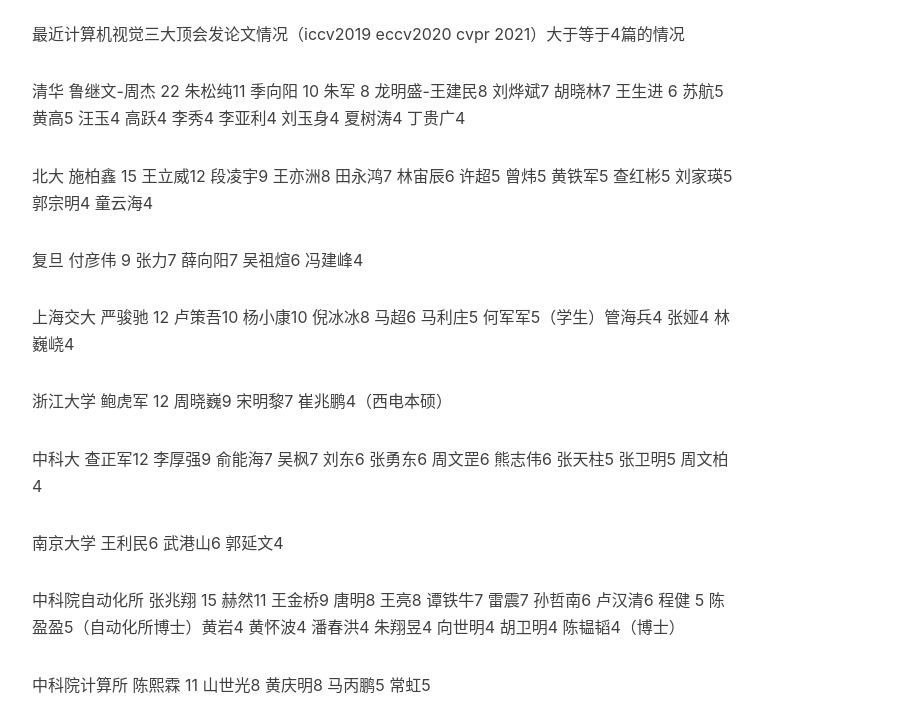
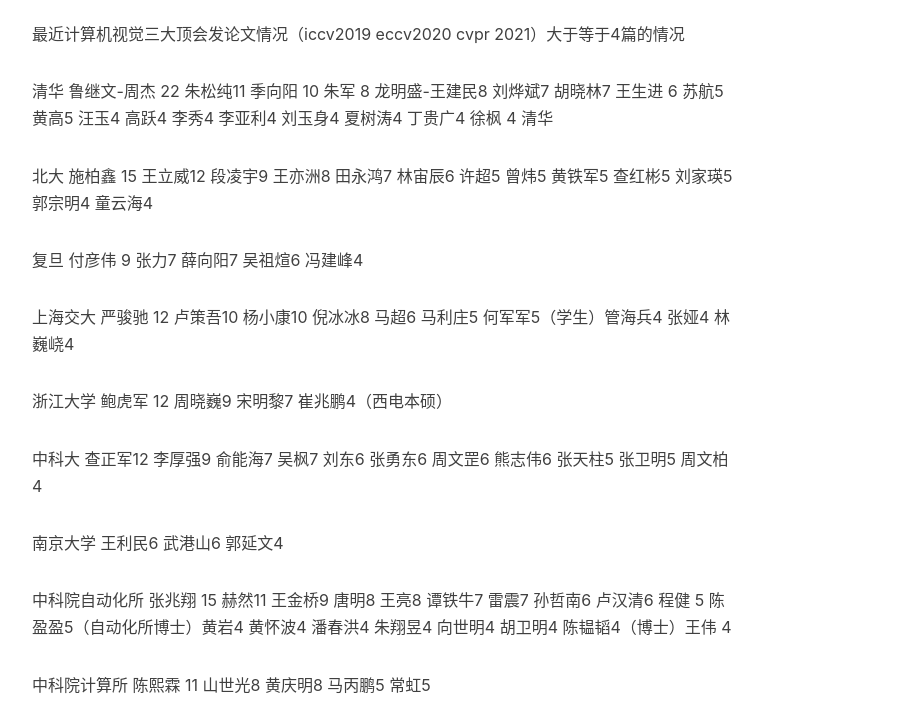
Before and after one commit to pengjiao123/pengjiao123.github.io, a Jekyll site: the page built from _posts/2021-07-07-大陆地区非计算机软件学院老师招生.md, in a window 1280 px wide and 1400 px high, scrolled down 4929 px. Shown: the part 179-903 px from the top of the window, without its empty margins (233-1142 px from the left). Built offline with Jekyll 4.4.1, drawn with Linux system fonts in a browser that asks for light colours; nearby versions of some CDN libraries; comment, search, counter and statistics services are not loaded; some of the changed text lies outside the part shown.

Commit message:
Update 2021-07-07-大陆地区非计算机软件学院老师招生.md

```diff
--- a/_posts/2021-07-07-大陆地区非计算机软件学院老师招生.md
+++ b/_posts/2021-07-07-大陆地区非计算机软件学院老师招生.md
@@ -169,7 +169,7 @@
 ~~~~~~~~~~~~~~~~~~~~~~~~~~~~~~~~~~~~~~~~~~~~~~~~~~~~~~~~~~~~~~~~~~~~~~~~~~~~~~~~~~~
 最近计算机视觉三大顶会发论文情况（iccv2019 eccv2020 cvpr 2021）大于等于4篇的情况
 
-清华 鲁继文-周杰 22 朱松纯11 季向阳 10 朱军 8 龙明盛-王建民8 刘烨斌7 胡晓林7  王生进 6 苏航5 黄高5 汪玉4 高跃4 李秀4 李亚利4 刘玉身4 夏树涛4 丁贵广4
+清华 鲁继文-周杰 22 朱松纯11 季向阳 10 朱军 8 龙明盛-王建民8 刘烨斌7 胡晓林7  王生进 6 苏航5 黄高5 汪玉4 高跃4 李秀4 李亚利4 刘玉身4 夏树涛4 丁贵广4 徐枫 4 清华
 
 北大 施柏鑫 15 王立威12 段凌宇9 王亦洲8 田永鸿7 林宙辰6  许超5 曾炜5  黄铁军5 查红彬5 刘家瑛5 郭宗明4 童云海4
 
@@ -183,7 +183,7 @@
 
 南京大学 王利民6 武港山6 郭延文4
 
-中科院自动化所 张兆翔 15 赫然11 王金桥9 唐明8 王亮8 谭铁牛7 雷震7 孙哲南6 卢汉清6 程健 5 陈盈盈5（自动化所博士）黄岩4 黄怀波4 潘春洪4 朱翔昱4 向世明4 胡卫明4 陈韫韬4（博士）
+中科院自动化所 张兆翔 15 赫然11 王金桥9 唐明8 王亮8 谭铁牛7 雷震7 孙哲南6 卢汉清6 程健 5 陈盈盈5（自动化所博士）黄岩4 黄怀波4 潘春洪4 朱翔昱4 向世明4 胡卫明4 陈韫韬4（博士）王伟 4
 
 中科院计算所 陈熙霖 11 山世光8 黄庆明8 马丙鹏5 常虹5
 
@@ -213,7 +213,7 @@
 
 武汉大学 夏桂松4
 
-哈工大 左旺孟 10 谢浩哲5（博士）
+哈工大 左旺孟 10 谢浩哲5（博士）李晓明4（博士）
 
 西湖大学 李子青 4
 
@@ -229,7 +229,7 @@
 
 天津大学 庞彦伟 11
 
-华南理工 贾奎 9 何盛烽 8 谭明奎7 全宇晖4
+华南理工 贾奎 9 何盛烽 8 谭明奎7 全宇晖4 韩国强4
 
 厦门大学 纪荣嵘 21 曲延云4 曹刘娟4
 
```
